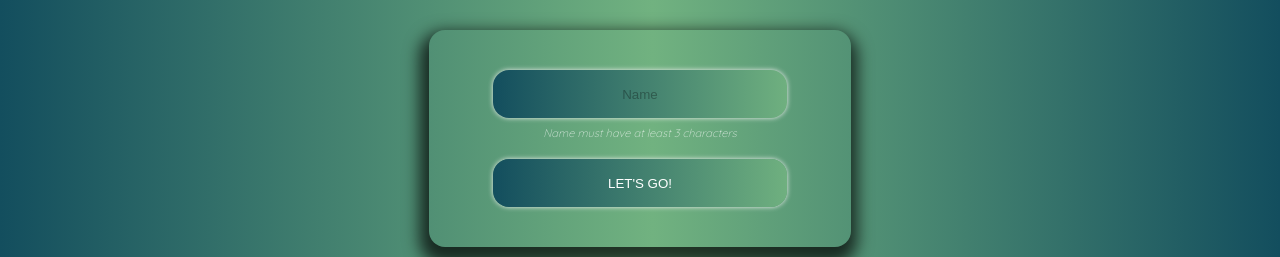
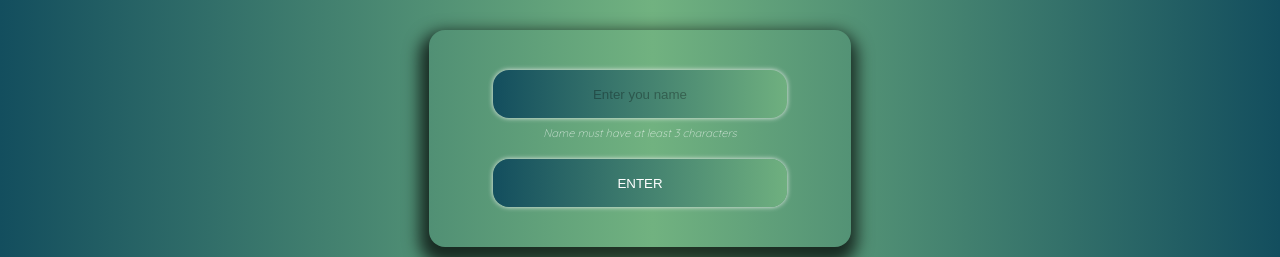
Before and after one commit to palucas94/playtunes-music-app, a React (Create React App) app: page / in a window 1280 px wide. Shown: the part 180-437 px from the top of the page. Built offline with nearby package versions, Linux system fonts and the light colour scheme.

Commit message:
[fix] change Login texts

```diff
--- a/src/pages/Login.jsx
+++ b/src/pages/Login.jsx
@@ -40,7 +40,7 @@ function Login() {
         <input
           type='text'
           value={ name }
-          placeholder='Name'
+          placeholder='Enter you name'
           className='login-input'
           onChange={ inputHandler }
         />
@@ -51,7 +51,7 @@ function Login() {
           disabled={ disabled }
           onClick={ submitHandler }
         >
-          LET'S GO!
+          ENTER
         </button>
       </form>
     </div>
```
